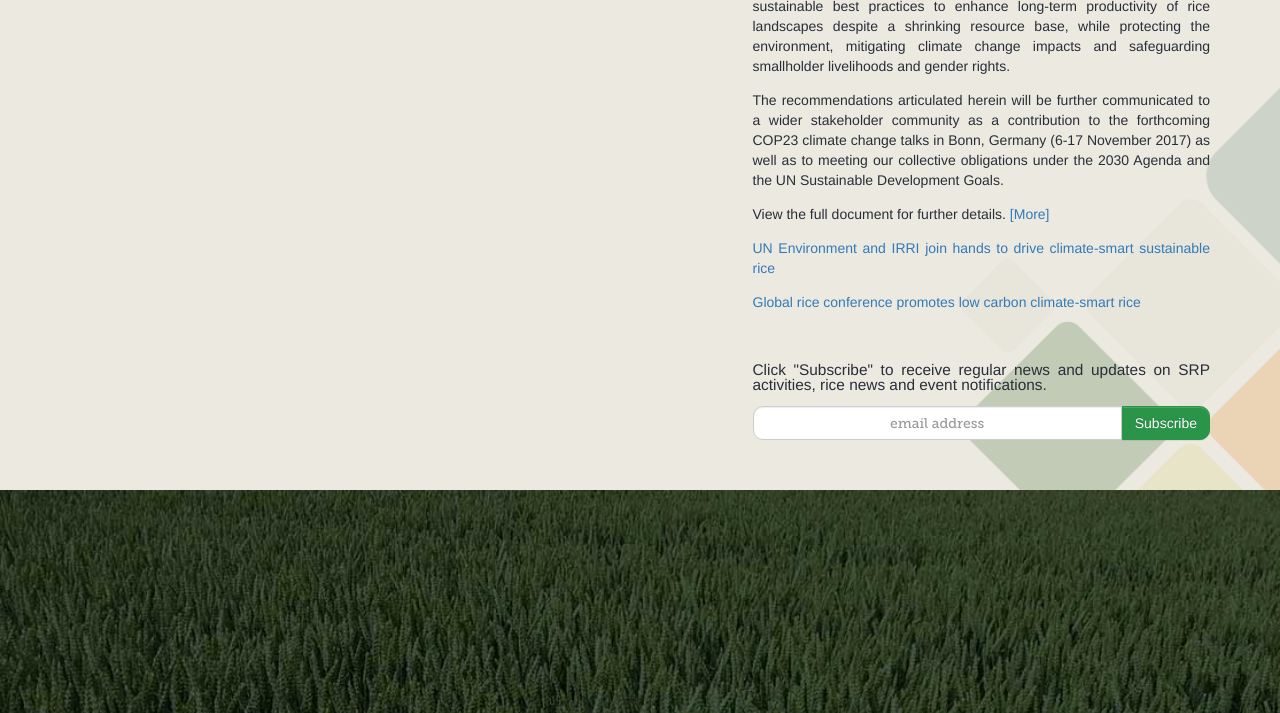
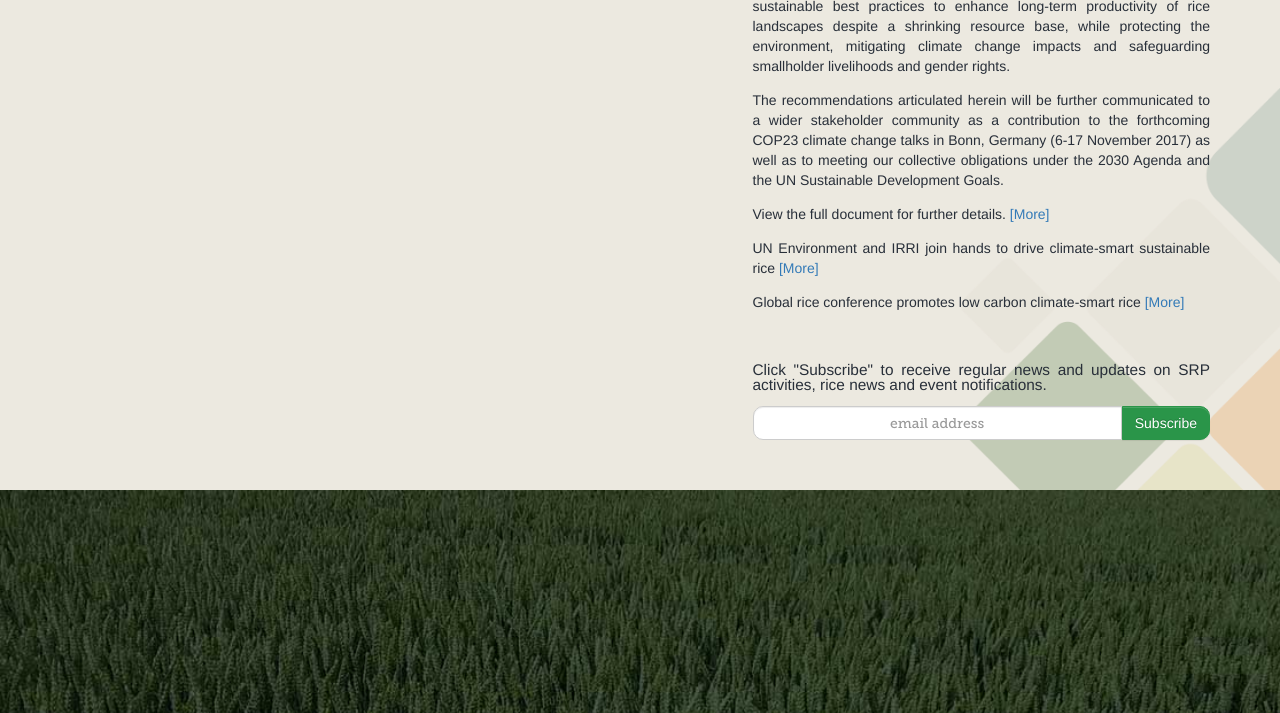
Before and after one commit to sustainablericeplatform/sustainablericeplatform.github.io, a Jekyll site: the page built from index.html, in a window 1280 px wide and 900 px high, scrolled down 1599 px, cut to the strip 0-713 px from the top of the window. Built offline with Jekyll 4.4.1, drawn with Linux system fonts in a browser that asks for light colours.

Commit message:
Update index.html

```diff
--- a/index.html
+++ b/index.html
@@ -35,14 +35,14 @@ layout: default
                 <p><a href="/assets/docs/Background - SRP Standard Revision Process.pdf" target="_blank">Background Document</a></p>
                 <p><a href="/assets/docs/SRP Standard_Version 1.2_Sep 15.pdf" target="_blank">First Draft of the Revised SRP Standard, Version 1.2</a></p>
                 <h2 class="green">What's new?</h2>
-                <p>4-5 October 2017, Bangkok - First Global Sustainable Rice Conference and Exhibition</p>
+                <p><strong>4-5 October 2017, Bangkok - First Global Sustainable Rice Conference and Exhibition</strong></p>
                 <p>The First Global Sustainable Rice Conference and Exhibition was co-convened by UN Environment and the International Rice Research Institute under the auspices of the Sustainable Rice Platform (SRP). The conference brought together over 300 stakeholders from 30 countries, representing a broad spectrum of rice sector actors and development professionals, including senior-level representatives from UN and international agencies, governments, private sector supply chain actors, research institutions, farmer groups, equipment and service providers and civil society organizations from around the world.</p>
                 <p>The conference aimed to raised awareness of the critical role of rice in food security, poverty alleviation and climate change in the coming 25 years, to understand the sustainability challenges implicit in covering a projected 25% shortfall in global production by 2050, and to update participants on proven innovative solutions.</p>
                 <p>A key outcome of the Conference is the SRP Bangkok Declaration on Sustainable Rice, which calls for collective multi-stakeholder action at local, regional and global levels to foster adoption of climate-smart sustainable best practices to enhance long-term productivity of rice landscapes despite a shrinking resource base, while protecting the environment, mitigating climate change impacts and safeguarding smallholder livelihoods and gender rights.</p>
                 <p>The recommendations articulated herein will be further communicated to a wider stakeholder community as a contribution to the forthcoming COP23 climate change talks in Bonn, Germany (6-17 November 2017) as well as to meeting our collective obligations under the 2030 Agenda and the UN Sustainable Development Goals.</p>
                 <p>View the full document for further details. <a href="/assets/docs/SRP Bangkok Declaration on Sustainable Rice 5 Oct 2017 FINAL.pdf" target="_blank">[More]</a></p>
-                <p><a href="http://www.unep.org/newscentre/un-environment-and-irri-join-hands-drive-climate-smart-sustainable-rice" target="_blank">UN Environment and IRRI join hands to drive climate-smart sustainable rice</a></p>
-                <p><a href="http://www.world-grain.com/articles/news_home/World_Grain_News/2017/10/Global_rice_conference_promote.aspx?ID=%7B4F1F5F83-4DA1-44C9-AA2F-67E2598CCD6D%7D" target="_blank">Global rice conference promotes low carbon climate-smart rice</a></p>
+                <p>UN Environment and IRRI join hands to drive climate-smart sustainable rice <a href="http://www.unep.org/newscentre/un-environment-and-irri-join-hands-drive-climate-smart-sustainable-rice" target="_blank">[More]</a></p>
+                <p>Global rice conference promotes low carbon climate-smart rice <a href="http://www.world-grain.com/articles/news_home/World_Grain_News/2017/10/Global_rice_conference_promote.aspx?ID=%7B4F1F5F83-4DA1-44C9-AA2F-67E2598CCD6D%7D" target="_blank">[More]</a></p>
                 <!--<p><a href="/assets/docs/Updated Background, Programme and Registration Form for the SRP Training Strategy Workshop 3-4 May 2017.pdf" target="_blank">Sustainable Rice Platform Training Strategy Workshop, 3-4 May 2017 (International Rice Research Institute, Los Banos, Philippines)</a></p>
                 <p><a href="/assets/docs/Registration Form_Sustainable Rice Platform Training Strategy Workshop 2017.pdf" target="_blank">REGISTRATION FORM</a></p>
                 <p><a href="/assets/docs/Online Participation Guidelines - SRP Training Strategy Workshop 3-4 May 2017.pdf" target="_blank">ONLINE PARTICIPATION GUIDELINES</a></p>
```
